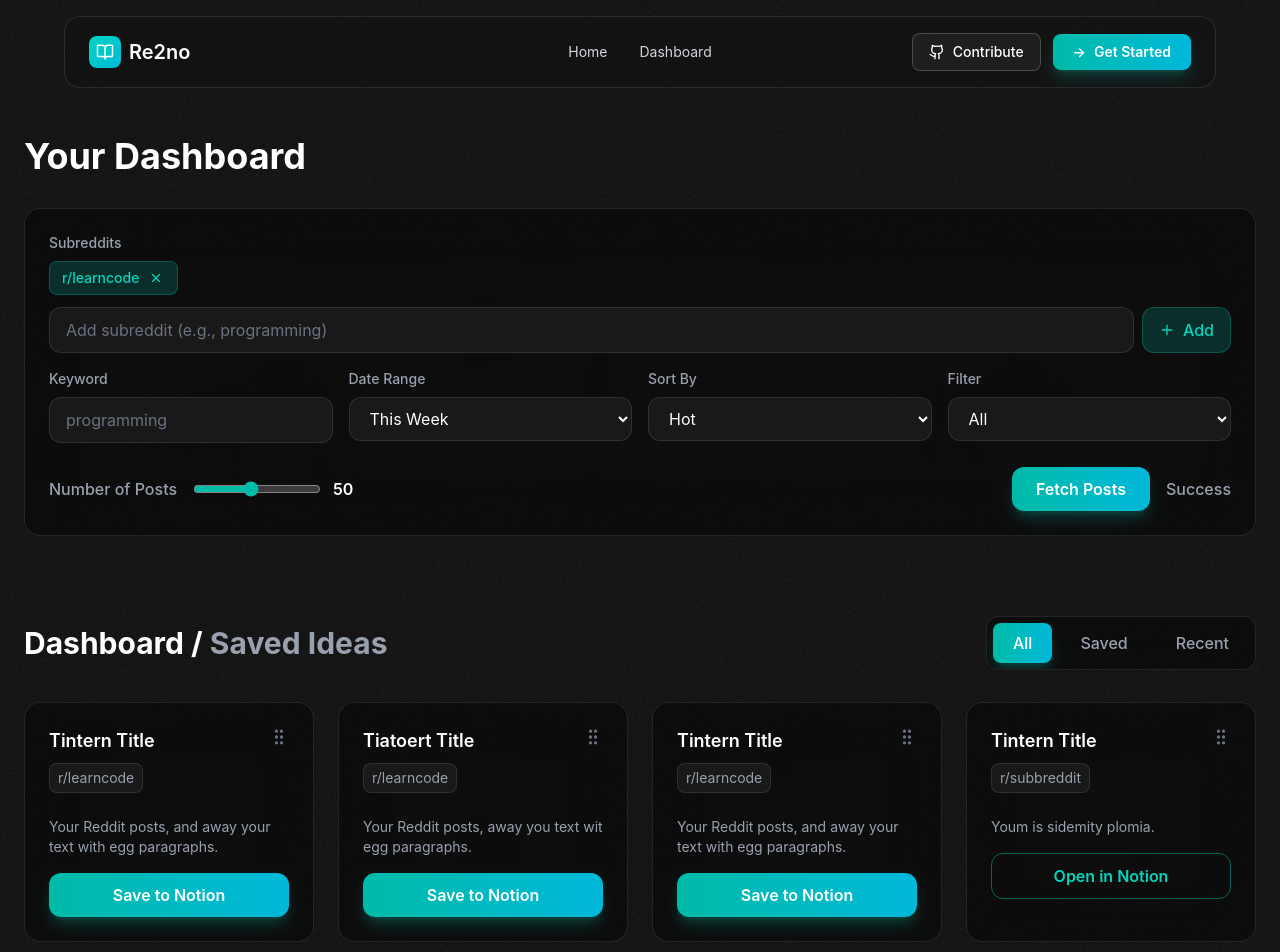
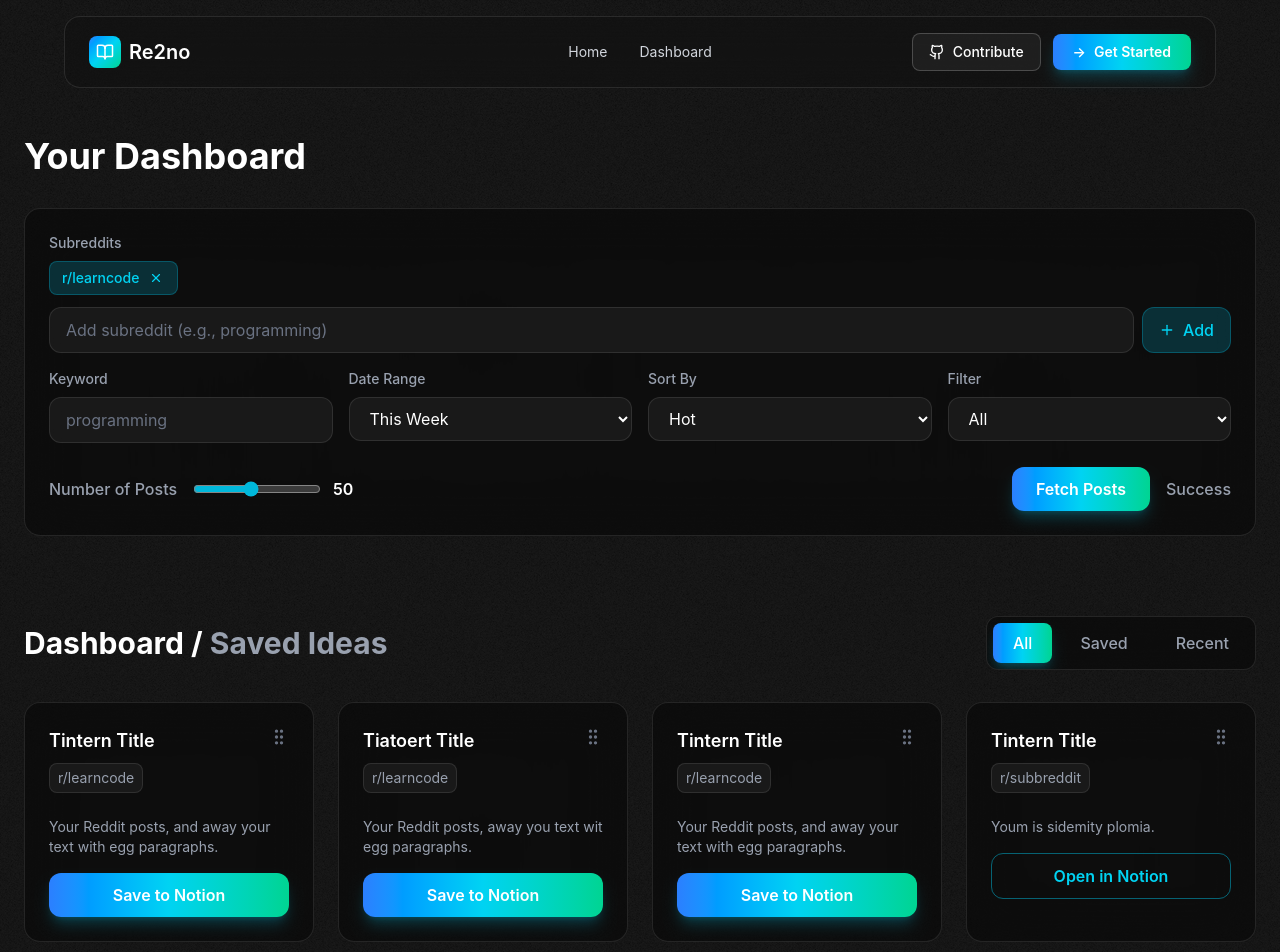
Before and after one commit to Dipstick713/Re2no, a Vue app in the folder client/: page /dashboard in a window 1280 px wide. Shown: the top 952 px of the page. Built offline with nearby package versions, Linux system fonts and the light colour scheme; a web font is replaced by a local one.

Commit message:
Change UI Theme color

```diff
--- a/client/src/components/AppHeader.vue
+++ b/client/src/components/AppHeader.vue
@@ -21,7 +21,7 @@ const toggleMobileMenu = () => {
     <div class="max-w-6xl mx-auto border border-white/10 bg-black/10 backdrop-blur-xl rounded-2xl">
       <nav class="flex items-center justify-between px-4 sm:px-6 py-4 relative">
         <router-link to="/" class="flex items-center gap-2 flex-shrink-0">
-          <div class="w-8 h-8 rounded-lg bg-gradient-to-br from-teal-400 to-cyan-500 flex items-center justify-center">
+          <div class="w-8 h-8 rounded-lg bg-gradient-to-br from-blue-500 via-cyan-400 to-emerald-400 flex items-center justify-center">
             <BookOpen :size="18" class="text-white" />
           </div>
           <span class="text-xl font-semibold text-white">Re2no</span>
@@ -46,7 +46,7 @@ const toggleMobileMenu = () => {
           </a>
           <button
             @click="handleGetStarted"
-            class="flex items-center gap-2 px-5 py-2 rounded-lg bg-gradient-to-r from-teal-500 to-cyan-500 hover:from-teal-400 hover:to-cyan-400 text-white text-sm font-semibold transition-all shadow-lg shadow-teal-500/25"
+            class="flex items-center gap-2 px-5 py-2 rounded-lg bg-gradient-to-r from-blue-500 via-cyan-400 to-emerald-400 hover:from-blue-400 hover:via-cyan-300 hover:to-emerald-300 text-white text-sm font-semibold transition-all shadow-lg shadow-cyan-500/25"
           >
             <span>→</span>
             Get Started
@@ -81,7 +81,7 @@ const toggleMobileMenu = () => {
         </a>
         <button
           @click="handleGetStarted"
-          class="w-full flex items-center justify-center gap-2 px-5 py-2 rounded-lg bg-gradient-to-r from-teal-500 to-cyan-500 hover:from-teal-400 hover:to-cyan-400 text-white text-sm font-semibold transition-all shadow-lg shadow-teal-500/25"
+          class="w-full flex items-center justify-center gap-2 px-5 py-2 rounded-lg bg-gradient-to-r from-blue-500 via-cyan-400 to-emerald-400 hover:from-blue-400 hover:via-cyan-300 hover:to-emerald-300 text-white text-sm font-semibold transition-all shadow-lg shadow-cyan-500/25"
         >
           <span>→</span>
           Get Started
--- a/client/src/components/DashboardSection.vue
+++ b/client/src/components/DashboardSection.vue
@@ -39,7 +39,7 @@ const filteredPosts = computed(() => {
             :class="[
               'px-4 sm:px-5 py-2 rounded-lg font-medium transition-all whitespace-nowrap text-sm sm:text-base',
               activeTab === 'all'
-                ? 'bg-gradient-to-r from-teal-500 to-cyan-500 text-white shadow-lg shadow-teal-500/25'
+                ? 'bg-gradient-to-r from-blue-500 via-cyan-400 to-emerald-400 text-white shadow-lg shadow-cyan-500/25'
                 : 'text-gray-400 hover:text-white hover:bg-white/5'
             ]"
           >
@@ -50,7 +50,7 @@ const filteredPosts = computed(() => {
             :class="[
               'px-4 sm:px-5 py-2 rounded-lg font-medium transition-all whitespace-nowrap text-sm sm:text-base',
               activeTab === 'saved'
-                ? 'bg-gradient-to-r from-teal-500 to-cyan-500 text-white shadow-lg shadow-teal-500/25'
+                ? 'bg-gradient-to-r from-blue-500 via-cyan-400 to-emerald-400 text-white shadow-lg shadow-cyan-500/25'
                 : 'text-gray-400 hover:text-white hover:bg-white/5'
             ]"
           >
@@ -61,7 +61,7 @@ const filteredPosts = computed(() => {
             :class="[
               'px-4 sm:px-5 py-2 rounded-lg font-medium transition-all whitespace-nowrap text-sm sm:text-base',
               activeTab === 'recent'
-                ? 'bg-gradient-to-r from-teal-500 to-cyan-500 text-white shadow-lg shadow-teal-500/25'
+                ? 'bg-gradient-to-r from-blue-500 via-cyan-400 to-emerald-400 text-white shadow-lg shadow-cyan-500/25'
                 : 'text-gray-400 hover:text-white hover:bg-white/5'
             ]"
           >
--- a/client/src/components/FeaturesSection.vue
+++ b/client/src/components/FeaturesSection.vue
@@ -30,7 +30,7 @@ const features = [
     <div class="container mx-auto">
       <div class="text-center mb-12 sm:mb-16">
         <h2 class="text-3xl sm:text-4xl font-bold text-white mb-4">
-          Master Your <span class="bg-gradient-to-r from-teal-400 to-cyan-400 bg-clip-text text-transparent">Research</span> Workflow
+          Master Your <span class="bg-gradient-to-r from-blue-500 via-cyan-400 to-emerald-400 bg-clip-text text-transparent">Research</span> Workflow
         </h2>
         <p class="text-lg sm:text-xl text-gray-400 max-w-2xl mx-auto px-4">
           Save time and stay organized with powerful features designed for content creators and researchers
@@ -43,7 +43,7 @@ const features = [
           :key="feature.title"
           class="bg-black/40 border border-white/10 rounded-2xl p-6 hover:border-white/20 hover:bg-black/60 transition-all backdrop-blur-xl group"
         >
-          <div class="w-12 h-12 rounded-xl bg-gradient-to-br from-teal-500 to-cyan-500 flex items-center justify-center mb-4 group-hover:scale-110 transition-transform">
+          <div class="w-12 h-12 rounded-xl bg-gradient-to-br from-blue-500 via-cyan-400 to-emerald-400 flex items-center justify-center mb-4 group-hover:scale-110 transition-transform">
             <component :is="feature.icon" :size="24" class="text-white" />
           </div>
           <h3 class="text-xl font-semibold text-white mb-2">{{ feature.title }}</h3>
--- a/client/src/components/FilterBar.vue
+++ b/client/src/components/FilterBar.vue
@@ -56,12 +56,12 @@ const handleKeyPress = (event: KeyboardEvent) => {
         <div
           v-for="subreddit in filters.subreddits"
           :key="subreddit"
-          class="flex items-center gap-2 px-3 py-1.5 rounded-lg bg-teal-500/20 border border-teal-500/30 text-teal-400 group"
+          class="flex items-center gap-2 px-3 py-1.5 rounded-lg bg-cyan-500/20 border border-cyan-500/30 text-cyan-400 group"
         >
           <span class="text-sm font-medium">{{ subreddit }}</span>
           <button
             @click="removeSubreddit(subreddit)"
-            class="hover:bg-teal-500/30 rounded p-0.5 transition-colors"
+            class="hover:bg-cyan-500/30 rounded p-0.5 transition-colors"
           >
             <X class="w-3.5 h-3.5" />
           </button>
@@ -73,11 +73,11 @@ const handleKeyPress = (event: KeyboardEvent) => {
           type="text"
           placeholder="Add subreddit (e.g., programming)"
           @keypress="handleKeyPress"
-          class="flex-1 bg-white/5 border border-white/10 rounded-xl px-4 py-2.5 text-white placeholder-gray-500 focus:outline-none focus:border-teal-500/50 focus:bg-white/10 transition-all text-sm sm:text-base"
+          class="flex-1 bg-white/5 border border-white/10 rounded-xl px-4 py-2.5 text-white placeholder-gray-500 focus:outline-none focus:border-cyan-500/50 focus:bg-white/10 transition-all text-sm sm:text-base"
         />
         <button
           @click="addSubreddit"
-          class="px-4 py-2.5 rounded-xl bg-teal-500/20 border border-teal-500/30 hover:bg-teal-500/30 text-teal-400 font-medium transition-all flex items-center justify-center gap-2"
+          class="px-4 py-2.5 rounded-xl bg-cyan-500/20 border border-cyan-500/30 hover:bg-cyan-500/30 text-cyan-400 font-medium transition-all flex items-center justify-center gap-2"
         >
           <Plus class="w-4 h-4" />
           Add
@@ -92,14 +92,14 @@ const handleKeyPress = (event: KeyboardEvent) => {
           v-model="filters.keyword"
           type="text"
           placeholder="programming"
-          class="w-full bg-white/5 border border-white/10 rounded-xl px-4 py-2.5 text-white placeholder-gray-500 focus:outline-none focus:border-teal-500/50 focus:bg-white/10 transition-all text-sm sm:text-base"
+          class="w-full bg-white/5 border border-white/10 rounded-xl px-4 py-2.5 text-white placeholder-gray-500 focus:outline-none focus:border-cyan-500/50 focus:bg-white/10 transition-all text-sm sm:text-base"
         />
       </div>
       <div>
         <label class="block text-sm text-gray-400 mb-2 font-medium">Date Range</label>
         <select
           v-model="filters.dateRange"
-          class="w-full bg-white/5 border border-white/10 rounded-xl px-4 py-2.5 text-white focus:outline-none focus:border-teal-500/50 focus:bg-white/10 transition-all text-sm sm:text-base"
+          class="w-full bg-white/5 border border-white/10 rounded-xl px-4 py-2.5 text-white focus:outline-none focus:border-cyan-500/50 focus:bg-white/10 transition-all text-sm sm:text-base"
         >
           <option value="week">This Week</option>
           <option value="month">This Month</option>
@@ -111,7 +111,7 @@ const handleKeyPress = (event: KeyboardEvent) => {
         <label class="block text-sm text-gray-400 mb-2 font-medium">Sort By</label>
         <select
           v-model="filters.sortBy"
-          class="w-full bg-white/5 border border-white/10 rounded-xl px-4 py-2.5 text-white focus:outline-none focus:border-teal-500/50 focus:bg-white/10 transition-all text-sm sm:text-base"
+          class="w-full bg-white/5 border border-white/10 rounded-xl px-4 py-2.5 text-white focus:outline-none focus:border-cyan-500/50 focus:bg-white/10 transition-all text-sm sm:text-base"
         >
           <option value="hot">Hot</option>
           <option value="new">New</option>
@@ -122,7 +122,7 @@ const handleKeyPress = (event: KeyboardEvent) => {
       <div>
         <label class="block text-sm text-gray-400 mb-2 font-medium">Filter</label>
         <select
-          class="w-full bg-white/5 border border-white/10 rounded-xl px-4 py-2.5 text-white focus:outline-none focus:border-teal-500/50 focus:bg-white/10 transition-all text-sm sm:text-base"
+          class="w-full bg-white/5 border border-white/10 rounded-xl px-4 py-2.5 text-white focus:outline-none focus:border-cyan-500/50 focus:bg-white/10 transition-all text-sm sm:text-base"
         >
           <option>All</option>
           <option>Saved</option>
@@ -139,7 +139,7 @@ const handleKeyPress = (event: KeyboardEvent) => {
             type="range"
             min="10"
             max="100"
-            class="flex-1 sm:w-32 accent-teal-500"
+            class="flex-1 sm:w-32 accent-cyan-500"
           />
           <span class="text-white font-semibold min-w-[3ch]">{{ filters.numberOfPosts }}</span>
         </div>
@@ -147,7 +147,7 @@ const handleKeyPress = (event: KeyboardEvent) => {
       <div class="flex flex-col sm:flex-row items-stretch sm:items-center gap-3 sm:gap-4">
         <button
           @click="handleFetch"
-          class="px-6 py-2.5 rounded-xl bg-gradient-to-r from-teal-500 to-cyan-500 hover:from-teal-400 hover:to-cyan-400 text-white font-semibold transition-all shadow-lg shadow-teal-500/25 text-sm sm:text-base"
+          class="px-6 py-2.5 rounded-xl bg-gradient-to-r from-blue-500 via-cyan-400 to-emerald-400 hover:from-blue-400 hover:via-cyan-300 hover:to-emerald-300 text-white font-semibold transition-all shadow-lg shadow-cyan-500/25 text-sm sm:text-base"
         >
           Fetch Posts
         </button>
--- a/client/src/components/HeroSection.vue
+++ b/client/src/components/HeroSection.vue
@@ -20,7 +20,7 @@ const handleGetStarted = () => {
   <section class="py-12 sm:py-20 px-4 sm:px-6">
     <div class="container mx-auto max-w-4xl text-center">
       <h1 class="text-4xl sm:text-5xl md:text-6xl font-bold text-white mb-4 sm:mb-6 leading-tight">
-        Turn <span class="bg-gradient-to-r from-teal-400 to-cyan-400 bg-clip-text text-transparent">Reddit </span>Trends into <span class="bg-gradient-to-r from-teal-400 to-cyan-400 bg-clip-text text-transparent">Notion</span> Notes
+        Turn <span class="bg-gradient-to-r from-blue-500 via-cyan-400 to-emerald-400 bg-clip-text text-transparent">Reddit </span>Trends into <span class="bg-gradient-to-r from-blue-500 via-cyan-400 to-emerald-400 bg-clip-text text-transparent">Notion</span> Notes
       </h1>
       <p class="text-lg sm:text-xl text-gray-400 mb-8 sm:mb-10 max-w-2xl mx-auto px-4">
         Seamlessly funnel the best of Reddit directly into Notion. Capture trends, filter noise, and build your knowledge base—on autopilot.
@@ -28,7 +28,7 @@ const handleGetStarted = () => {
       <div class="flex flex-col sm:flex-row gap-4 justify-center px-4">
         <button
           @click="handleConnectNotion"
-          class="flex items-center justify-center gap-2 px-6 py-3 rounded-xl bg-gradient-to-r from-teal-500 to-cyan-500 hover:from-teal-400 hover:to-cyan-400 text-white font-semibold transition-all shadow-lg shadow-teal-500/25"
+          class="flex items-center justify-center gap-2 px-6 py-3 rounded-xl bg-gradient-to-r from-blue-500 via-cyan-400 to-emerald-400 hover:from-blue-400 hover:via-cyan-300 hover:to-emerald-300 text-white font-semibold transition-all shadow-lg shadow-cyan-500/25"
         >
           Connect Notion
         </button>
--- a/client/src/components/PostCard.vue
+++ b/client/src/components/PostCard.vue
@@ -16,7 +16,7 @@ const emit = defineEmits<{
   <div class="bg-black/40 border border-white/10 rounded-2xl p-6 hover:border-white/20 hover:bg-black/60 transition-all backdrop-blur-xl group">
     <div class="flex items-start justify-between mb-3">
       <div class="flex-1">
-        <h3 class="text-lg font-semibold text-white mb-2 group-hover:text-teal-400 transition-colors">{{ post.title }}</h3>
+        <h3 class="text-lg font-semibold text-white mb-2 group-hover:text-cyan-400 transition-colors">{{ post.title }}</h3>
         <div class="flex items-center gap-2 text-sm text-gray-400 mb-3">
           <span class="px-2 py-1 rounded-lg bg-white/5 border border-white/10">{{ post.subreddit }}</span>
         </div>
@@ -29,14 +29,14 @@ const emit = defineEmits<{
     <button
       v-if="!post.saved"
       @click="emit('save', post.id)"
-      class="w-full px-4 py-2.5 rounded-xl bg-gradient-to-r from-teal-500 to-cyan-500 hover:from-teal-400 hover:to-cyan-400 text-white font-semibold transition-all shadow-lg shadow-teal-500/25"
+      class="w-full px-4 py-2.5 rounded-xl bg-gradient-to-r from-blue-500 via-cyan-400 to-emerald-400 hover:from-blue-400 hover:via-cyan-300 hover:to-emerald-300 text-white font-semibold transition-all shadow-lg shadow-cyan-500/25"
     >
       Save to Notion
     </button>
     <button
       v-else
       @click="emit('open', post.id)"
-      class="w-full border border-teal-500/50 text-teal-400 hover:bg-teal-500/10 font-semibold px-4 py-2.5 rounded-xl transition-all"
+      class="w-full border border-cyan-500/50 text-cyan-400 hover:bg-cyan-500/10 font-semibold px-4 py-2.5 rounded-xl transition-all"
     >
       Open in Notion
     </button>
```
